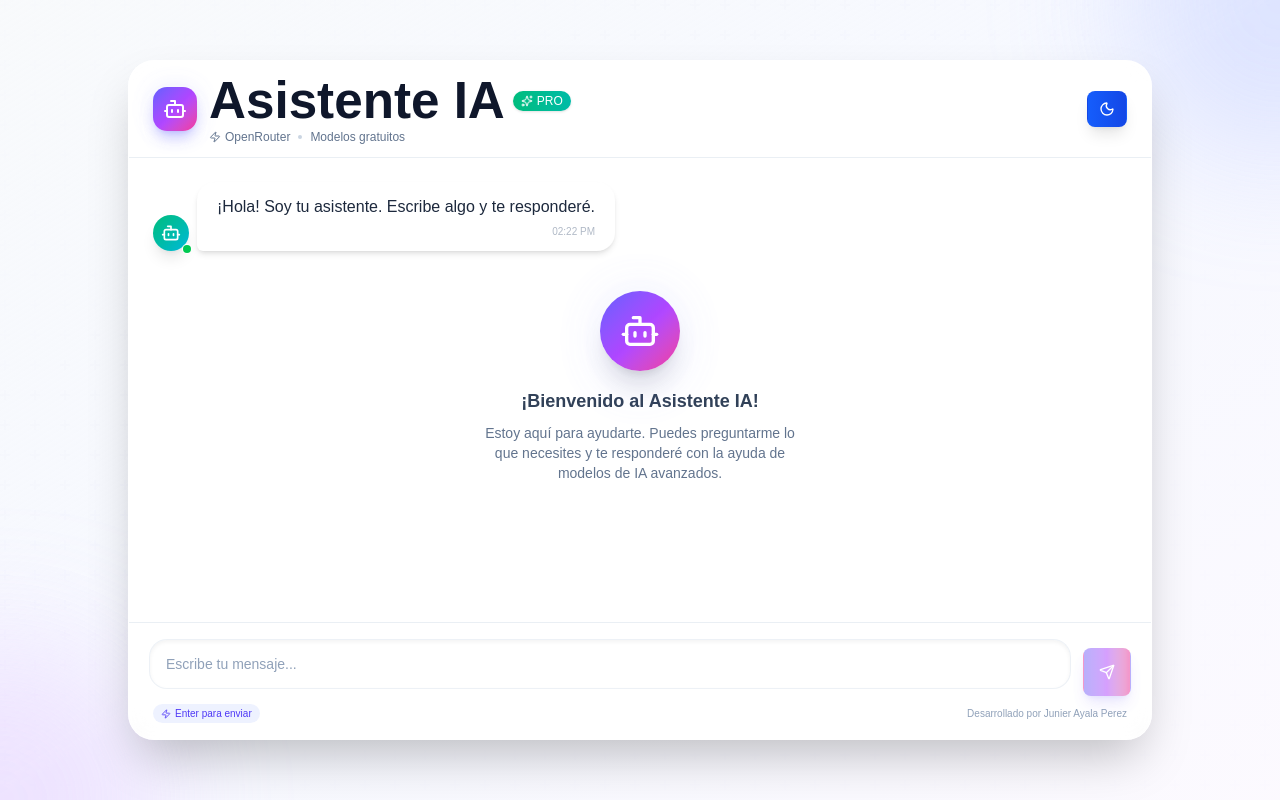
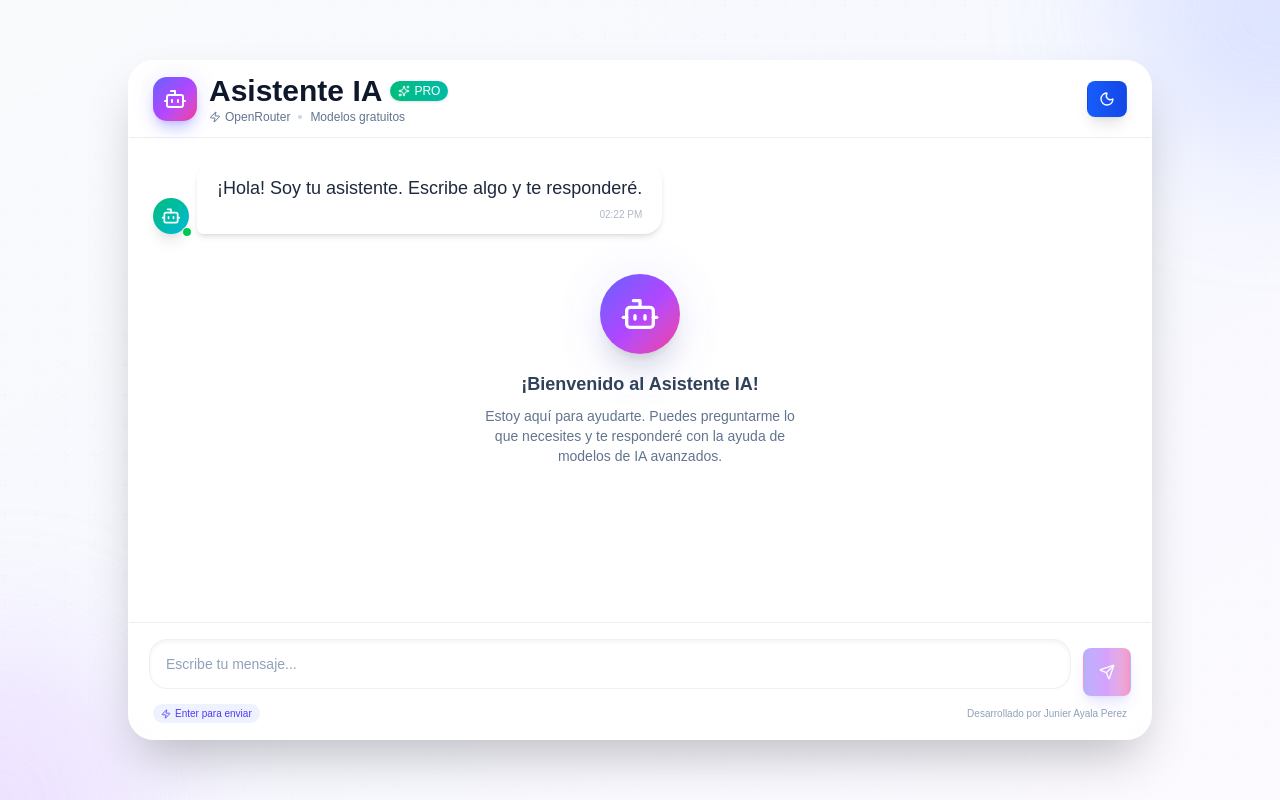
Before and after one commit to YunierAyala2000/Chat-IA-with-Open-Router-IA, a React (Vite) app: page / in a window 1280 px wide. Built offline with nearby package versions, Linux system fonts and the light colour scheme.

Commit message:
ajustes de mejora y diseño

```diff
--- a/src/App.tsx
+++ b/src/App.tsx
@@ -172,9 +172,9 @@ function App() {
 
               <div>
                 <div className="flex items-center gap-2">
-                  <h1 className="text-base font-bold text-slate-900 sm:text-lg lg:text-xl dark:text-white">
+                  <h2 className="text-xl font-bold text-slate-900 sm:text-2xl lg:text-3xl dark:text-white">
                     Asistente IA
-                  </h1>
+                  </h2>
 
                   {/* Badge mejorado */}
                   <span className="inline-flex items-center gap-1 rounded-full bg-gradient-to-r from-emerald-500 to-teal-500 px-2 py-0.5 text-[10px] font-medium text-white shadow-sm sm:text-xs">
@@ -252,7 +252,9 @@ function App() {
                       {/* Efecto de brillo en hover */}
                       <div className="absolute inset-0 rounded-2xl bg-white/10 opacity-0 transition-opacity group-hover:opacity-100" />
 
-                      <p className="leading-relaxed break-words whitespace-pre-wrap">{message.content}</p>
+                      <p className="text-sm leading-relaxed break-words whitespace-pre-wrap sm:text-base lg:text-lg">
+                        {message.content}
+                      </p>
 
                       {/* Metadata del mensaje */}
                       <div
@@ -341,7 +343,6 @@ function App() {
                   style={{ minHeight: "44px" }}
                 />
 
-                {/* Contador de caracteres y botón de limpiar */}
                 <div className="absolute right-3 bottom-2 flex items-center gap-2">
                   {draft.length > 0 && (
                     <>
```
